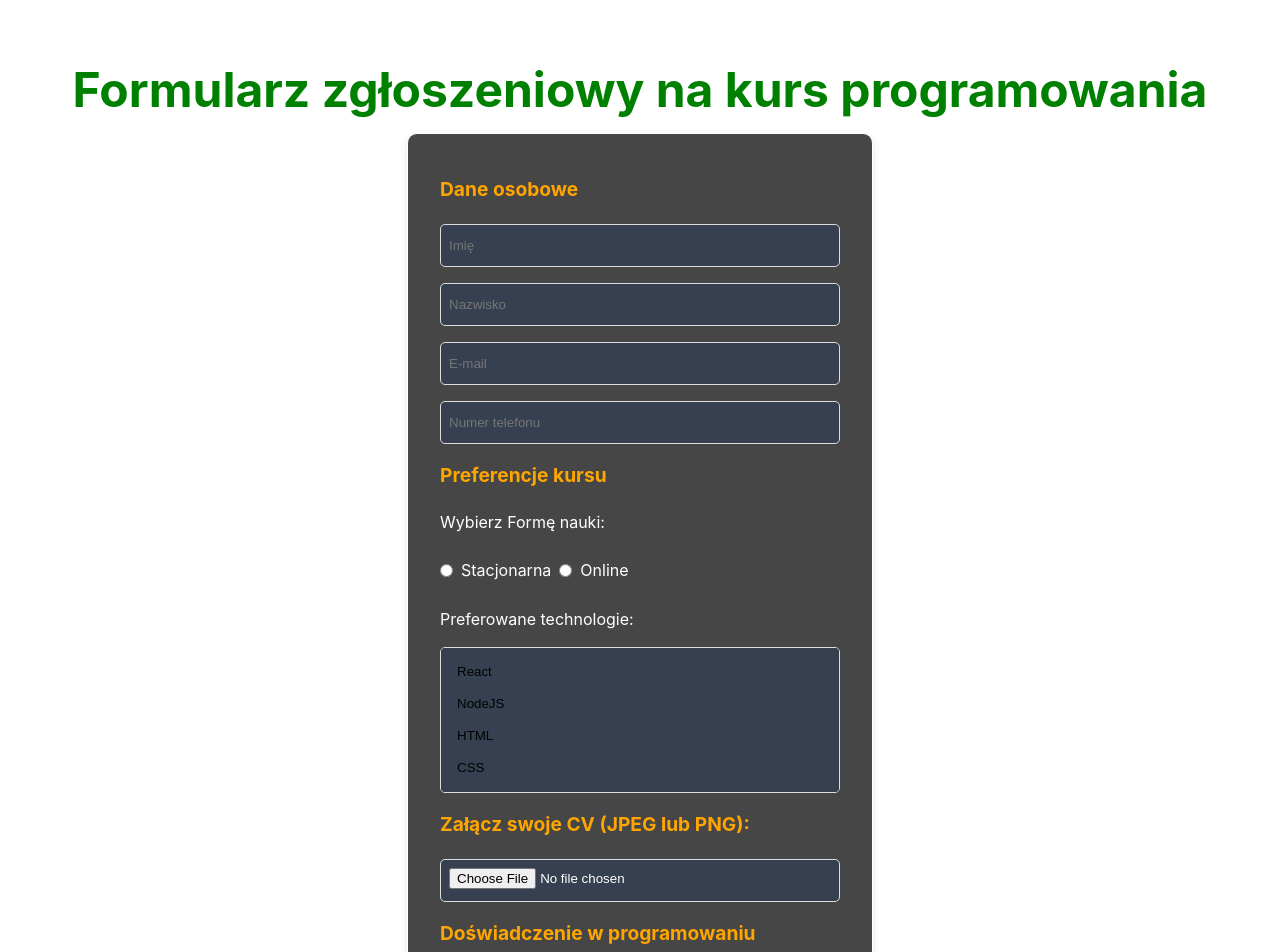
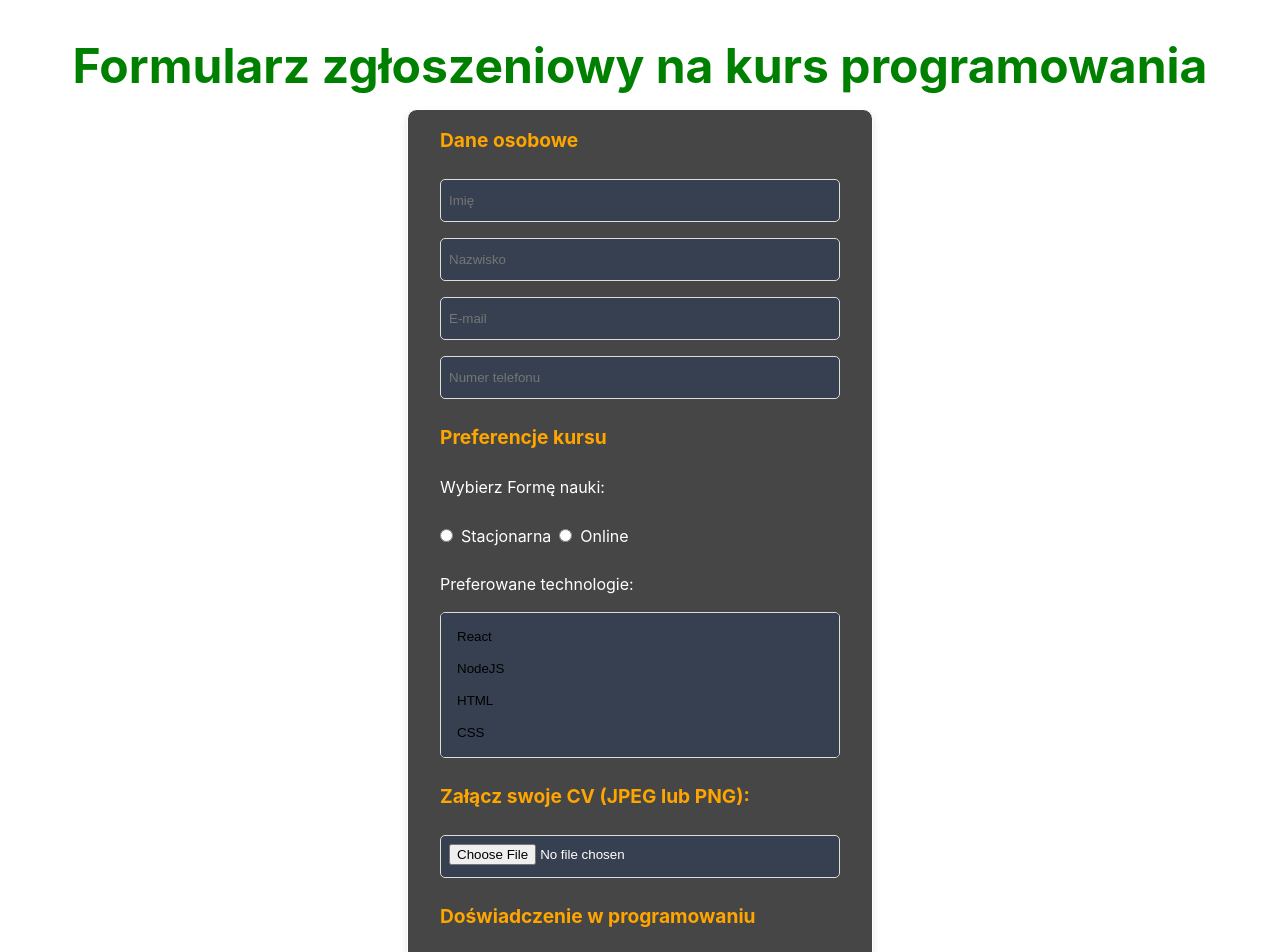
Before and after one commit to krzysztof-kryczka/application-form, a React (Vite) app: page / in a window 1280 px wide. Shown: the top 952 px of the page. Built offline with nearby package versions, Linux system fonts and the light colour scheme.

Commit message:
Various fixes

```diff
--- a/src/App.css
+++ b/src/App.css
@@ -1,6 +1,6 @@
 #root {
    max-width: 1280px;
    margin: 0 auto;
-   padding: 2rem;
+   padding: 0.5rem;
    text-align: center;
 }
--- a/src/App.jsx
+++ b/src/App.jsx
@@ -2,11 +2,7 @@ import { PersonalDataForm } from './components/PersonalDataForm'
 import './App.css'
 
 const App = () => {
-   return (
-      <>
-         <PersonalDataForm />
-      </>
-   )
+   return <PersonalDataForm />
 }
 
 export default App
--- a/src/components/ExtraExperience.jsx
+++ b/src/components/ExtraExperience.jsx
@@ -1,19 +1,17 @@
-import React, { useState } from 'react'
+import React from 'react'
 import { useFieldArray } from 'react-hook-form'
 import { ExpContainer, Select, Option, Button, Error } from '../ui'
 
 export const ExtraExperience = ({ control, register, errors, expTechnologies, expLevels }) => {
    const { fields: exp, append, remove } = useFieldArray({ control, name: 'experiences' })
-   const [newExperience, setNewExperience] = useState({ technology: '', level: '' })
 
    const handleAddExperience = () => {
-      append(newExperience)
-      setNewExperience({ technology: '', level: '' })
+      append({ technology: '', level: '' })
    }
 
    return (
       <>
-         <Button data-type="add" type="button" id="addExperience" onClick={handleAddExperience}>
+         <Button variant="add" type="button" id="addExperience" onClick={handleAddExperience}>
             Dodaj Doświadczenie
          </Button>
          {exp.map((item, index) => (
@@ -44,7 +42,7 @@ export const ExtraExperience = ({ control, register, errors, expTechnologies, ex
                      </Option>
                   ))}
                </Select>
-               <Button data-type="remove" type="button" onClick={() => remove(index)}>
+               <Button variant="remove" type="button" onClick={() => remove(index)}>
                   Usuń
                </Button>
             </ExpContainer>
--- a/src/components/PersonalDataForm.jsx
+++ b/src/components/PersonalDataForm.jsx
@@ -15,6 +15,8 @@ const expTechnologies = schemaForm._def.schema.shape.experiences.element.shape.t
 const expLevels = schemaForm._def.schema.shape.experiences.element.shape.level.options // Extract the enum values for exp lvl
 
 export const PersonalDataForm = () => {
+   const [userData, setUserData] = useState(null)
+
    const {
       register,
       handleSubmit,
@@ -26,7 +28,6 @@ export const PersonalDataForm = () => {
       defaultValues: defaultValues,
    })
 
-   const [userData, setUserData] = useState(null)
    const watchExperience = watch('experience', false)
 
    const onSubmit = data => {
@@ -37,9 +38,9 @@ export const PersonalDataForm = () => {
       <SummaryDataForm userData={userData} />
    ) : (
       <>
-         <Header data-type="h1">Formularz zgłoszeniowy na kurs programowania</Header>
+         <Header variant="h1">Formularz zgłoszeniowy na kurs programowania</Header>
          <Form id="personalDataForm" onSubmit={handleSubmit(onSubmit)}>
-            <Header data-type="h2"> Dane osobowe</Header>
+            <Header variant="h2">Dane osobowe</Header>
             <Input type="text" id="firstName" name="firstName" placeholder="Imię" {...register('firstName')} />
             {errors?.firstName && <Error>{errors.firstName.message}</Error>}
             <Input type="text" id="lastName" name="lastName" placeholder="Nazwisko" {...register('lastName')} />
@@ -48,7 +49,7 @@ export const PersonalDataForm = () => {
             {errors?.email && <Error>{errors.email.message}</Error>}
             <Input type="tel" id="phone" name="phone" placeholder="Numer telefonu" {...register('phone')} />
             {errors?.phone && <Error>{errors.phone.message}</Error>}
-            <Header data-type="h2">Preferencje kursu</Header>
+            <Header variant="h2">Preferencje kursu</Header>
             <Label htmlFor="learningMode">Wybierz Formę nauki:</Label>
             <ChkContainer>
                {learningModes.map(mode => (
@@ -68,10 +69,10 @@ export const PersonalDataForm = () => {
                ))}
             </Select>
             {errors?.technologies && <Error>{errors.technologies.message}</Error>}
-            <Header data-type="h2">Załącz swoje CV (JPEG lub PNG):</Header>
+            <Header variant="h2">Załącz swoje CV (JPEG lub PNG):</Header>
             <Input type="file" id="cv" name="cv" accept="image/jpeg, image/png" {...register('cv')}></Input>
             {errors?.cv && <Error>{errors.cv.message}</Error>}
-            <Header data-type="h2">Doświadczenie w programowaniu</Header>
+            <Header variant="h2">Doświadczenie w programowaniu</Header>
             <ChkContainer>
                <Input type="checkbox" id="experience" name="experience" {...register('experience')} />
                <Label htmlFor="experience">Czy posiadasz doświadczenie w programowaniu?</Label>
@@ -85,7 +86,7 @@ export const PersonalDataForm = () => {
                   expLevels={expLevels}
                />
             )}
-            <Button data-type="send" type="submit">
+            <Button variant="send" type="submit">
                Wyślij zgłoszenie
             </Button>
          </Form>
--- a/src/components/SummaryDataForm.jsx
+++ b/src/components/SummaryDataForm.jsx
@@ -4,17 +4,17 @@ export const SummaryDataForm = ({ userData }) => {
    const { firstName, lastName, email, phone, experiences, learningMode, technologies, cv } = userData
    return (
       <>
-         <Header data-type="h1">Dane z Formularza</Header>
+         <Header variant="h1">Dane z Formularza</Header>
          <SummaryContainer>
             <div>
-               <Header data-type="h2">Dane osobowe:</Header>
+               <Header variant="h2">Dane osobowe:</Header>
                <Paragraph>Imię: {firstName}</Paragraph>
                <Paragraph>Nazwisko: {lastName}</Paragraph>
                <Paragraph>E-mail: {email}</Paragraph>
                <Paragraph>Telefon: {phone}</Paragraph>
             </div>
             <div>
-               <Header data-type="h2">Doświadczenie w programowaniu:</Header>
+               <Header variant="h2">Doświadczenie w programowaniu:</Header>
                <List>
                   {experiences.length > 0 ? (
                      experiences.map(exp => (
@@ -28,7 +28,7 @@ export const SummaryDataForm = ({ userData }) => {
                </List>
             </div>
             <div>
-               <Header data-type="h2">Preferencje kursu:</Header>
+               <Header variant="h2">Preferencje kursu:</Header>
                <Paragraph>Tryb kursu: {learningMode === 'offline' ? 'Stacjonarnie' : 'Online'}</Paragraph>
                <Paragraph>Preferowane technologie:</Paragraph>
                <List>
@@ -38,7 +38,7 @@ export const SummaryDataForm = ({ userData }) => {
                </List>
             </div>
             <div>
-               <Header data-type="h2">Curriculum vitae:</Header>
+               <Header variant="h2">Curriculum vitae:</Header>
                <img src={URL.createObjectURL(cv[0])} alt="" width={300} />
             </div>
          </SummaryContainer>
--- a/src/ui/Button.jsx
+++ b/src/ui/Button.jsx
@@ -1,6 +1,8 @@
 import styled, { css } from 'styled-components'
 
-export const Button = styled.button`
+const StyledButton = ({ variant, ...props }) => <button {...props} />
+
+export const Button = styled(StyledButton)`
    margin: 0.5rem 0;
    padding: 0.5rem;
    border-radius: 5px;
@@ -15,8 +17,8 @@ export const Button = styled.button`
       background-color: #3700b3;
    }
 
-   ${props =>
-      props['data-type'] === 'send' &&
+   ${({ variant }) =>
+      variant === 'send' &&
       css`
          background-color: #6200ea;
          &:hover {
@@ -24,8 +26,8 @@ export const Button = styled.button`
          }
       `}
 
-   ${props =>
-      props['data-type'] === 'add' &&
+   ${({ variant }) =>
+      variant === 'add' &&
       css`
          background-color: #28a745;
          &:hover {
@@ -33,8 +35,8 @@ export const Button = styled.button`
          }
       `}
 
-   ${props =>
-      props['data-type'] === 'remove' &&
+  ${({ variant }) =>
+      variant === 'remove' &&
       css`
          background-color: #dc3545;
          &:hover {
--- a/src/ui/Form.jsx
+++ b/src/ui/Form.jsx
@@ -7,7 +7,7 @@ export const Form = styled.form`
    margin: 0 auto;
    background-color: #454645;
    color: #fff;
-   padding: 2rem;
+   padding: 0 2rem 2rem 2rem;
    border-radius: 10px;
    box-shadow: 0 4px 8px rgba(0, 0, 0, 0.1);
    border: solid #fff 0.1rem;
--- a/src/ui/Header.jsx
+++ b/src/ui/Header.jsx
@@ -1,13 +1,23 @@
 import styled, { css } from 'styled-components'
 
-export const Header = styled.h1`
+const headerVariants = {
+   h1: 'h1',
+   h2: 'h2',
+}
+
+const BaseHeader = ({ variant, ...props }) => {
+   const Component = headerVariants[variant]
+   return <Component {...props} />
+}
+
+export const Header = styled(BaseHeader)`
    font-size: 3rem;
    margin-bottom: 1rem;
    color: green;
    text-align: center;
 
-   ${props =>
-      props['data-type'] === 'h2' &&
+   ${({ variant }) =>
+      variant === 'h2' &&
       css`
          font-size: 1.2rem;
          color: orange;
--- a/src/ui/Select.jsx
+++ b/src/ui/Select.jsx
@@ -6,6 +6,8 @@ export const Select = styled.select`
    padding: 0.5rem;
    border-radius: 5px;
    border: 1px solid #ddd;
+   height: 100%;
+   overflow: auto;
 `
 
 export const Option = styled.option`
```
